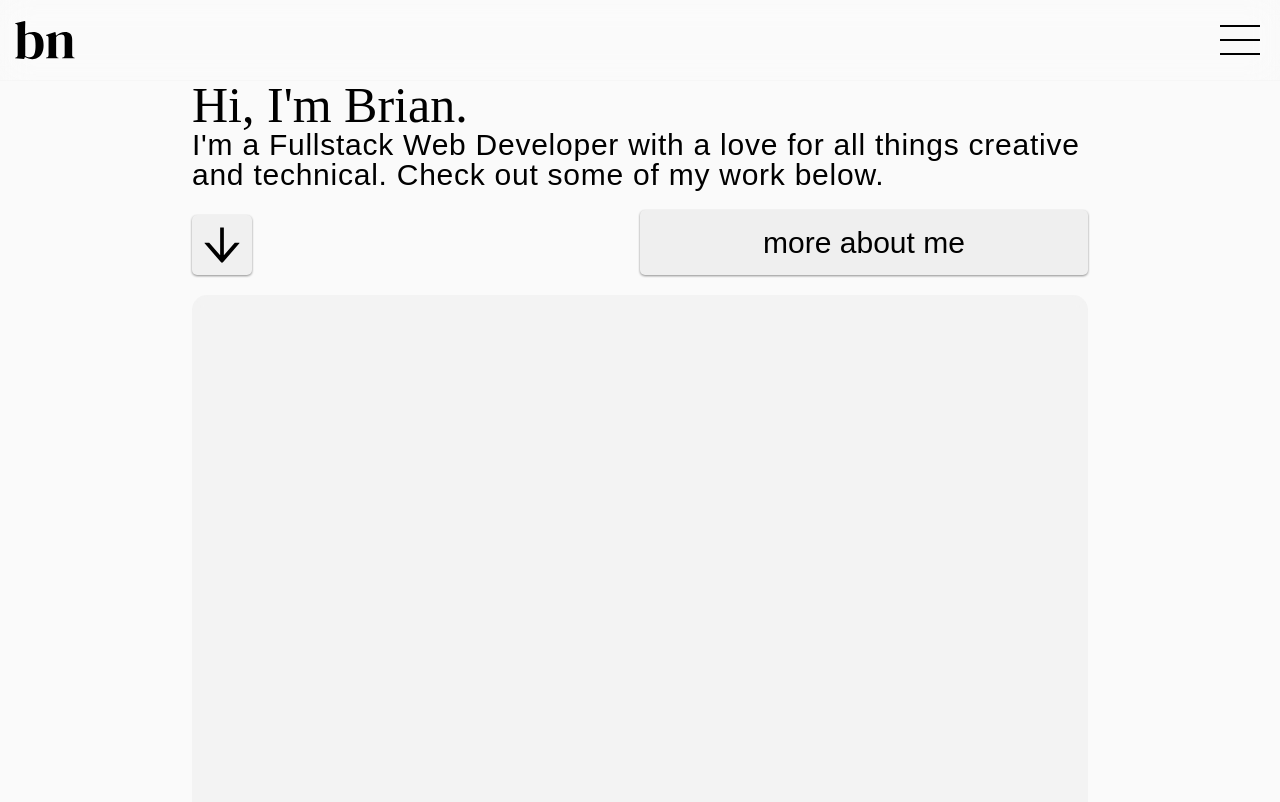
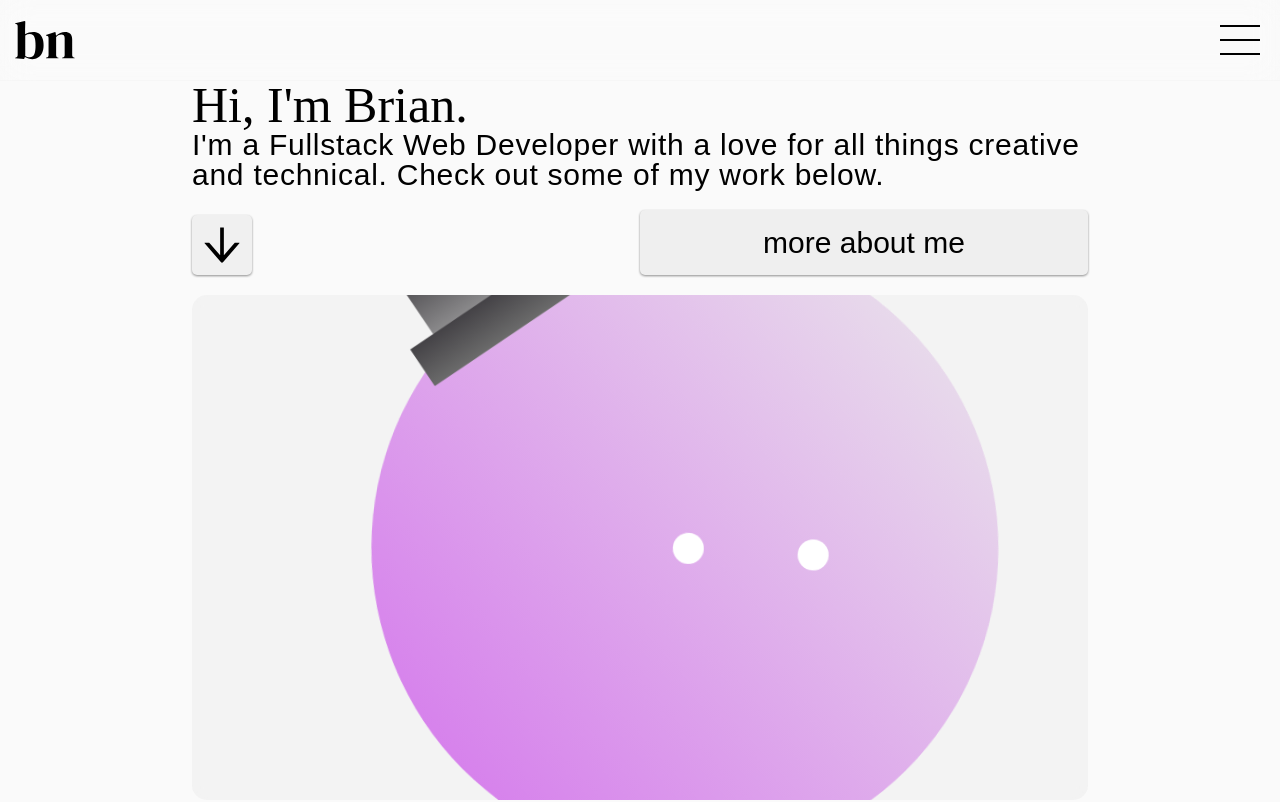
Before and after one commit to brian99na/portfolio, a React (Create React App) app: page /#/ in a window 1280 px wide. Shown: the top 802 px of the page. Built offline with nearby package versions, Linux system fonts and the light colour scheme; a web font is replaced by a local one.

Commit message:
finished homepage animation, final commit?

```diff
--- a/src/components/Header/header.css
+++ b/src/components/Header/header.css
@@ -279,7 +279,7 @@ h1 {
     }
 
     .nav-links, .projects-drop-arrow:hover {
-        animation: arrowPop 1s cubic-bezier(0,.76,.14,.99);
+        animation: arrowPopHeader 1s cubic-bezier(0,.76,.14,.99);
     }
 
     .nav-links {
@@ -407,12 +407,12 @@ h1 {
     }
 }
 
-@keyframes arrowPop {
+@keyframes arrowPopHeader {
     100%, 0% {
         transform: translateY(0);
     }
 
     50% {
-        transform: translateY(-1px);
+        transform: translateY(-5px);
     }
 }
--- a/src/components/Home/Home.js
+++ b/src/components/Home/Home.js
@@ -65,9 +65,7 @@ function Home(props) {
     }
 
     const handleFormSubmit = (e) => {
-        setTimeout(() => {
-            alert("I've received your message, thank you!")
-        }, 500);
+        alert("I've received your message, thank you!")
     }
 
     useEffect(() => {
@@ -112,7 +110,18 @@ function Home(props) {
                     </div>
                 </div>
                 <div className={`home-1-art ${arrowClick ? 'art-click' : ''}`}>
-
+                    <div className='head'>
+                        <div className='hat-main'>
+                            <div className='hat-top'></div>
+                            <div className='hat-bot'></div>
+                        </div>
+                        <div className='eye1'>
+                            <div className='pupil'></div>
+                        </div>
+                        <div className='eye2'>
+                            <div className='pupil'></div>
+                        </div>
+                    </div>
                 </div>
             </section>
             <section className='home-2' >
--- a/src/components/Home/home.css
+++ b/src/components/Home/home.css
@@ -36,6 +36,271 @@
     border-radius: 15px;
     transition: 1s ease;
     z-index: -1;
+    position: relative;
+    overflow: hidden;
+}
+
+.head {
+    width: 70%;
+    aspect-ratio: 1;
+    border-radius: 50%;
+    position: absolute;
+    left: 50%;
+    top: 50%;
+    transform: translate(-50%, -50%);
+    background-image: linear-gradient(45deg, rgb(211, 112, 236) 0%, rgb(235, 235, 235) 100%);
+    animation: headSpin 6s infinite ease;
+    transform-origin: center;
+}
+
+.eye1, .eye2 {
+    background-color: rgb(255, 255, 255);
+    width: 5%;
+    aspect-ratio: 1;
+    border-radius: 50%;
+    position: absolute;
+}
+
+.eye1 {
+    top: 50%;
+    left: 40%;
+    transform: translate(-40%, -50%);
+    animation: eye1Anim 6s infinite ease;
+}
+
+.eye2 {
+    top: 50%;
+    left: 60%;
+    transform: translate(-60%, -50%);
+    animation: eye2Anim 6s infinite ease;
+}
+
+.hat-main {
+    width: 35%;
+    aspect-ratio: 2/1;
+    position: relative;
+    transform: rotate(-37deg);
+}
+
+.hat-top {
+    position: absolute;
+    left: 50%;
+    transform: translate(-50%);
+    height: 100%;
+    width: 75%;
+    background-image: linear-gradient(180deg, rgb(68, 66, 70) 0%, rgb(185, 185, 185) 100%);
+}
+
+.hat-bot {
+    position: absolute;
+    bottom: 0;
+    width: 100%;
+    height: 40%;
+    background-image: linear-gradient(180deg, rgb(68, 66, 70) 0%, rgb(107, 107, 107) 100%);
+}
+
+.pupil {
+    position: absolute;
+    width: 25%;
+    aspect-ratio: 1;
+    background-color: rgb(126, 115, 115);
+    left: 50%;
+    top: 50%;
+    transform: translate(-50%, -50%);
+    border-radius: 50%;
+    animation: pupilAnim infinite 6s ease;
+    transform-origin: center;
+}
+
+@keyframes headSpin {
+    0% {
+        transform: translate(-50%, -50%) rotate(0);
+        left: 50%;
+    }
+    10% {
+        transform: translate(-50%, -50%) rotate(3deg);
+        left: 55%;
+    }
+    25% {
+        transform: translate(-50%, -50%) rotate(3deg);
+        left: 55%;
+    }
+    30% {
+        transform: translate(-50%, -50%) rotate(-3deg);
+        left: 45%;
+    }
+    60% {
+        transform: translate(-50%, -50%) rotate(-3deg) scale(1);
+        left: 45%;
+    }
+    70% {
+        transform: translate(-50%, -50%) rotate(0deg) scale(1.3);
+        left: 50%;
+    }
+    85% {
+        transform: translate(-50%, -50%) rotate(0deg) scale(1.3);
+        left: 50%;
+    }
+    100% {
+        transform: translate(-50%, -50%) rotate(0);
+        left: 50%;
+    }
+}
+
+@keyframes eye1Anim {
+    0% {
+        transform: translate(-40%, -50%) scaleY(0);
+        left: 40%;
+    }
+
+    5% {
+        transform: translate(-40%, -50%) scaleY(1);
+        left: 50%;
+    }
+
+    25% {
+        transform: translate(-40%, -50%) scaleY(1);
+        left: 50%;
+    }
+
+    30% {
+        transform: translate(-40%, -50%) scaleY(0) scaleX(0);
+        border-radius: 50%;
+        left: 30%;
+    }
+
+    35% {
+        transform: translate(-40%, -50%) scaleY(0.5) scaleX(2);
+        border-radius: 15%;
+        left: 30%;
+    }
+
+    60% {
+        transform: translate(-40%, -50%) scaleY(0.5) scaleX(2);
+        border-radius: 15%;
+        left: 30%;
+    }
+
+    65% {
+        transform: translate(-40%, -50%) scaleY(0) scaleX(0);
+        border-radius: 50%;
+        left: 20%;
+    }
+
+    70% {
+        transform: translate(-40%, -50%) scaleY(6) scaleX(4);
+        left: 20%;
+    }
+
+    80% {
+        transform: translate(-40%, -50%) scaleY(5) scaleX(5);
+        left: 20%;
+    }
+
+    95% {
+        transform: translate(-40%, -50%) scaleY(5) scaleX(5);
+        left: 20%;
+    }
+
+    100% {
+        transform: translate(-40%, -50%) scaleY(0) scaleX(0);
+        left: 40%;
+    }
+}
+
+@keyframes eye2Anim {
+    0% {
+        transform: translate(-40%, -50%) scaleY(0);
+        left: 60%;
+    }
+
+    5% {
+        transform: translate(-40%, -50%) scaleY(1);
+        left: 70%;
+    }
+
+    25% {
+        transform: translate(-40%, -50%) scaleY(1);
+        left: 70%;
+    }
+
+    30% {
+        transform: translate(-40%, -50%) scaleY(0);
+        border-radius: 50%;
+        left: 50%;
+    }
+
+    35% {
+        transform: translate(-40%, -50%) scaleY(0.5) scaleX(2);
+        border-radius: 15%;
+        left: 50%;
+    }
+
+    60% {
+        transform: translate(-40%, -50%) scaleY(0.5) scaleX(2);
+        border-radius: 15%;
+        left: 50%;
+    }
+
+    65% {
+        transform: translate(-40%, -50%) scaleY(0) scaleX(0);
+        border-radius: 50%;
+        left: 80%;
+    }
+
+    70% {
+        transform: translate(-40%, -50%) scaleY(6) scaleX(4);
+        right: 80%;
+    }
+
+    80% {
+        transform: translate(-40%, -50%) scaleY(5) scaleX(5);
+        left: 80%;
+    }
+
+    95% {
+        transform: translate(-40%, -50%) scaleY(5) scaleX(5);
+        left: 80%;
+    }
+
+    100% {
+        transform: translate(-40%, -50%) scaleY(0) rotate(0);
+        left: 60%;
+    }
+}
+
+@keyframes pupilAnim {
+    0% {
+        width: 0%;
+    }
+
+    65% {
+        width: 0%;
+        left: 0;
+        top: 0;
+        transform: rotate(0);
+    }
+
+    70% {
+        width: 100%;
+        left: 0;
+        top: 0;
+        transform: rotate(180deg);
+    }
+
+    95% {
+        width: 100%;
+        left: 0;
+        top: 0;
+        transform: rotate(360deg);
+    }
+
+    100% {
+        width: 0%;
+        left: 0;
+        top: 0;
+        transform: rotate(360deg);
+    }
 }
 
 .art-click {
```
